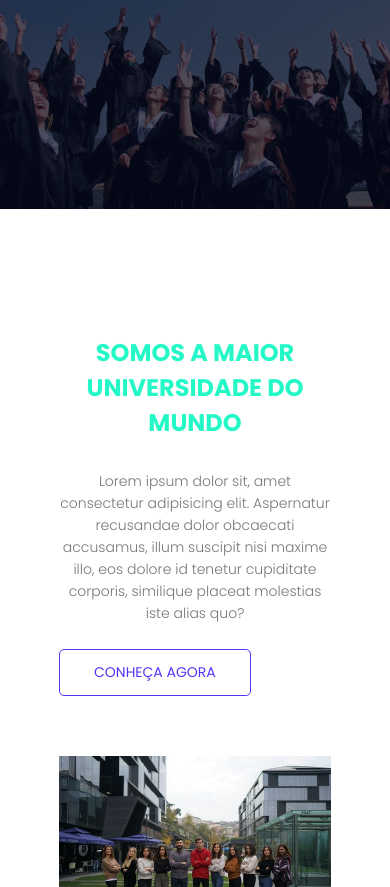
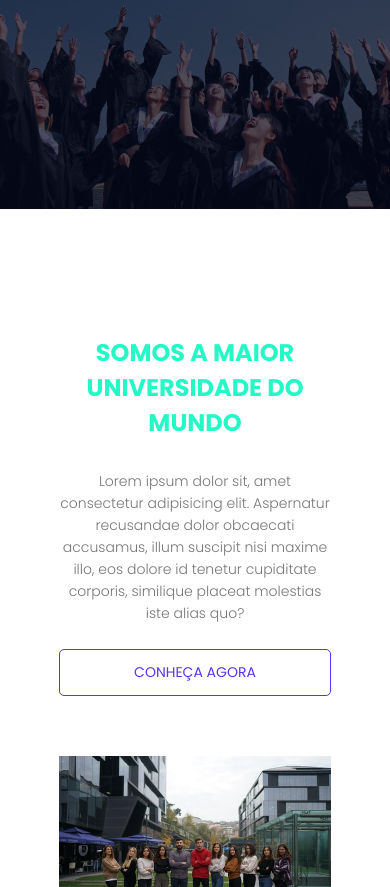
Before and after one commit to EnzoMoura87/Xplore, a plain HTML site: page about.html in a window 390 px wide. Shown: the part 213-1100 px from the top of the page. Drawn offline with Linux system fonts and the light colour scheme.

Commit message:
responsividade

```diff
--- a/style.css
+++ b/style.css
@@ -664,7 +664,14 @@ hr{
 
     .btn {
         margin-top: 0;
+        width: 100%;
+        margin: auto;
     }
+
+    .about-col .hero_btn {
+        text-align: center;
+    }
+
 
     .blog-right h3 {
         margin-top: 30px;
```
